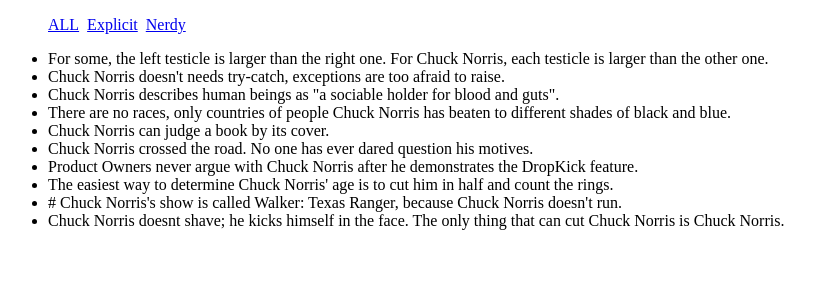
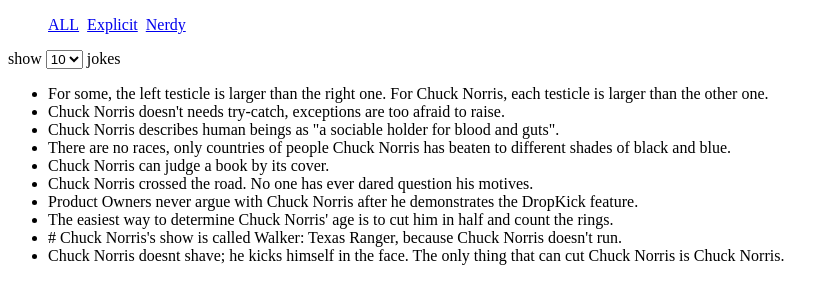
Before and after one commit to jnfsmile/cn-jokes, an Angular app: page / in a window 1280 px wide. Shown: the top 304 px of the page, without its empty margins (0-839 px from the left). Built offline with nearby package versions, Linux system fonts and the light colour scheme.

Commit message:
choose amount of jokes to see

```diff
--- a/src/app/app.module.ts
+++ b/src/app/app.module.ts
@@ -1,5 +1,7 @@
 import { BrowserModule } from '@angular/platform-browser';
 import { NgModule } from '@angular/core';
+import { FormsModule } from '@angular/forms';
+
 
 import { AppRoutingModule } from './app-routing.module';
 import { AppComponent } from './app.component';
@@ -14,7 +16,9 @@
   ],
   imports: [
     BrowserModule,
-    AppRoutingModule
+    AppRoutingModule,
+    FormsModule
+
   ],
   providers: [],
   bootstrap: [AppComponent]
--- a/src/app/display-jokes/display-jokes.component.html
+++ b/src/app/display-jokes/display-jokes.component.html
@@ -1,3 +1,17 @@
+<div>
+  show <select (change)="reloadJokes($event.target.value)" [(ngModel)]="qty">
+    <option [value]="1">1</option>
+    <option [value]="2">2</option>
+    <option [value]="3">3</option>
+    <option [value]="4">4</option>
+    <option [value]="5">5</option>
+    <option [value]="6">6</option>
+    <option [value]="7">7</option>
+    <option [value]="8">8</option>
+    <option [value]="9">9</option>
+    <option [value]="10">10</option>
+  </select> jokes
+</div>
 <ul>
   <li *ngFor="let joke of jokes" innerHTML="{{joke}}"></li>
 </ul>
--- a/src/app/display-jokes/display-jokes.component.ts
+++ b/src/app/display-jokes/display-jokes.component.ts
@@ -11,6 +11,8 @@
 export class DisplayJokesComponent implements OnInit {
 
   jokes;
+  qty = 10;
+  cat = "";
 
   constructor(
     private route: ActivatedRoute,
@@ -19,9 +21,15 @@
 
   ngOnInit() {
     this.route.paramMap.subscribe(params => {
-      this.jokes = this.jokesService.getJokes(params.get('category'));
+      this.cat = params.get('category');
+      this.jokes = this.jokesService.getJokes(this.cat, this.qty);
     });
 
   }
 
+  reloadJokes(obj) {
+    console.log(obj);
+    this.jokes = this.jokesService.getJokes(this.cat, this.qty);
+  }
+
 }
--- a/src/app/display-jokes/jokes.service.ts
+++ b/src/app/display-jokes/jokes.service.ts
@@ -7,11 +7,11 @@
 
   jokes = { "type": "success", "value": [{ "id": 89, "joke": "For some, the left testicle is larger than the right one. For Chuck Norris, each testicle is larger than the other one.", "categories": ["explicit"] }, { "id": 495, "joke": "Chuck Norris doesn't needs try-catch, exceptions are too afraid to raise.", "categories": ["nerdy"] }, { "id": 436, "joke": "Chuck Norris describes human beings as &quot;a sociable holder for blood and guts&quot;.", "categories": [] }, { "id": 64, "joke": "There are no races, only countries of people Chuck Norris has beaten to different shades of black and blue.", "categories": [] }, { "id": 210, "joke": "Chuck Norris can judge a book by its cover.", "categories": [] }, { "id": 403, "joke": "Chuck Norris crossed the road. No one has ever dared question his motives.", "categories": [] }, { "id": 548, "joke": "Product Owners never argue with Chuck Norris after he demonstrates the DropKick feature.", "categories": ["nerdy"] }, { "id": 191, "joke": "The easiest way to determine Chuck Norris' age is to cut him in half and count the rings.", "categories": [] }, { "id": 187, "joke": "# Chuck Norris's show is called Walker: Texas Ranger, because Chuck Norris doesn't run.", "categories": [] }, { "id": 88, "joke": "Chuck Norris doesnt shave; he kicks himself in the face. The only thing that can cut Chuck Norris is Chuck Norris.", "categories": [] }] };
 
-  getJokes(cat) {
+  getJokes(cat, qty) {
     let list = this.jokes.value;
     if (cat)
       list = this.jokes.value.filter(j => j.categories.includes(cat));
-    return list.map(j => j.joke);
+    return list.map(j => j.joke).slice(0, qty);
   }
 
   constructor() { }
```
